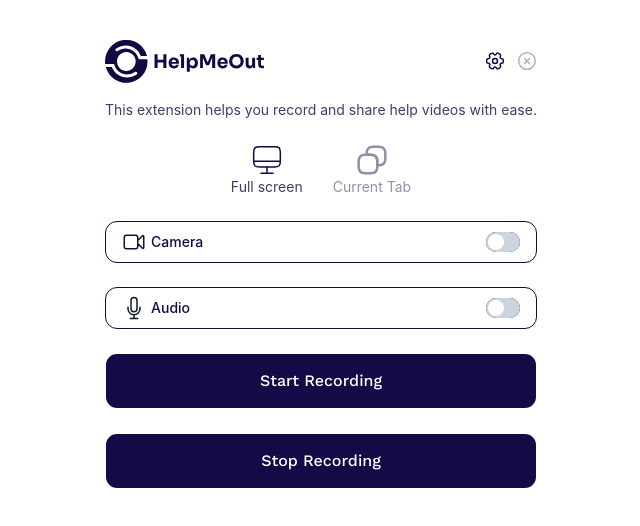
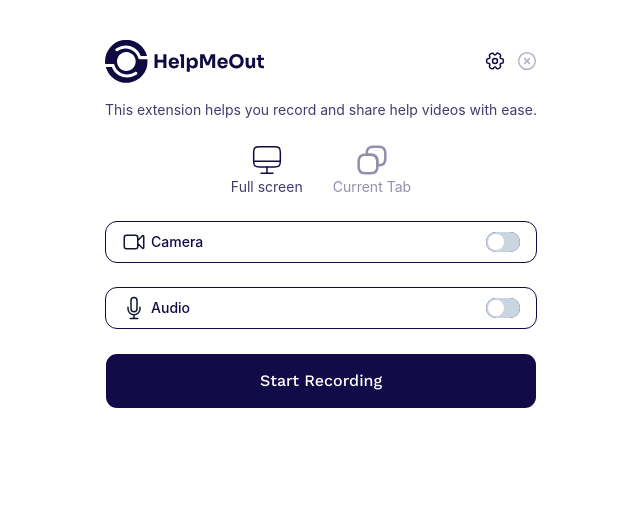
Before and after one commit to shadrxcc/HelpMeOut-ext, a React (Vite) app: page / in a window 1280 px wide. Shown: the top 526 px of the page, without its empty margins (319-959 px from the left). Built offline with nearby package versions, Linux system fonts and the light colour scheme.

Commit message:
can't remember last change

```diff
--- a/src/popup.jsx
+++ b/src/popup.jsx
@@ -10,7 +10,7 @@ import microphone from "./assets/microphone.svg";
 import { useState } from "react";
 import { Switch } from "@chakra-ui/react";
 import { StartRecording } from "./startrecording";
-import { stopRecording } from "./stoprecording";
+// import { stopRecording } from "./stoprecording";
 
 const Popup = () => {
   const [fullscreen, setFullScreen] = useState(true);
@@ -18,6 +18,8 @@ const Popup = () => {
   const handleFullScreen = () => {
     setFullScreen(true);
   };
+
+
 
   const handleCurrentPreference = () => {
     setFullScreen(false);
@@ -116,7 +118,7 @@ const Popup = () => {
         </div>
 
         <button onClick={StartRecording} id="record">Start Recording</button>
-        <button onClick={stopRecording} id="record">Stop Recording</button>
+        {/* <button onClick={stopRecording} id="record">Stop Recording</button> */}
       </div>
     </div>
   );
```
Also changed, not shown: 3 other files (tests, documents, lock files or other folders).
